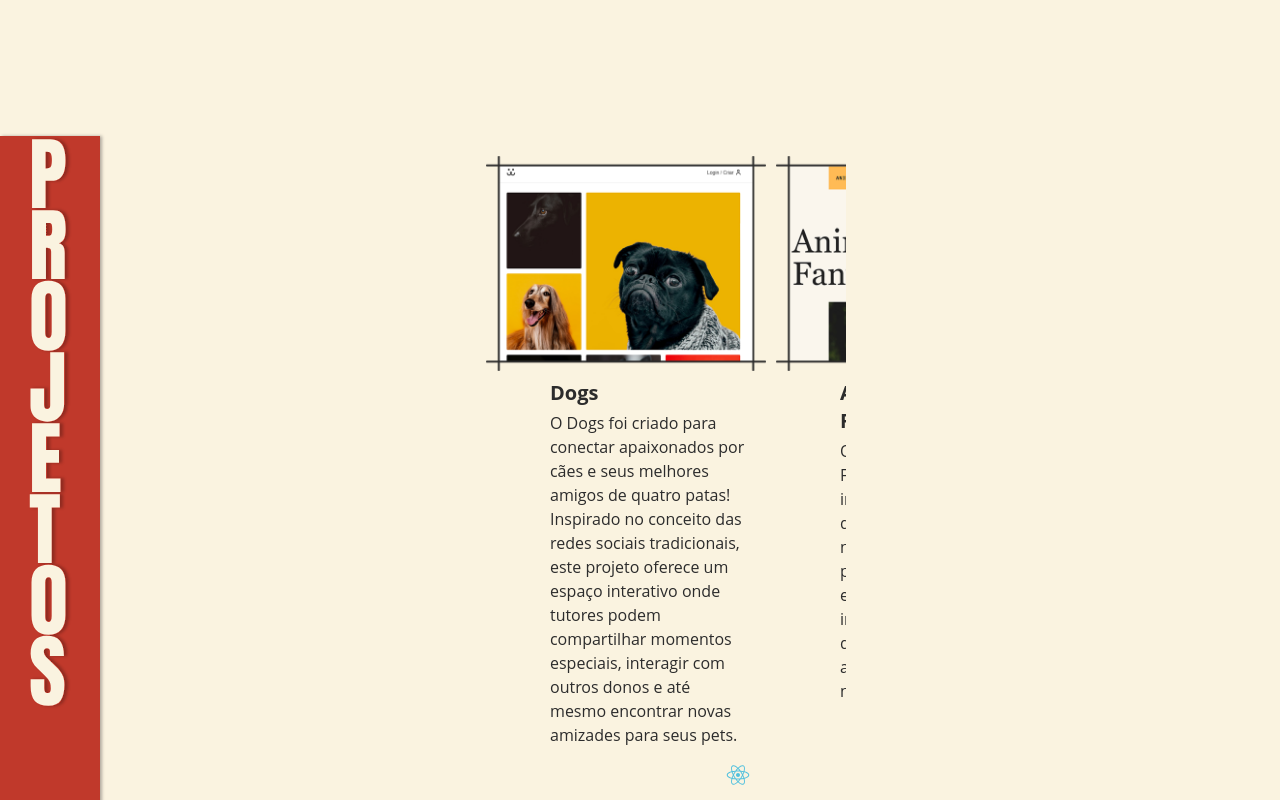
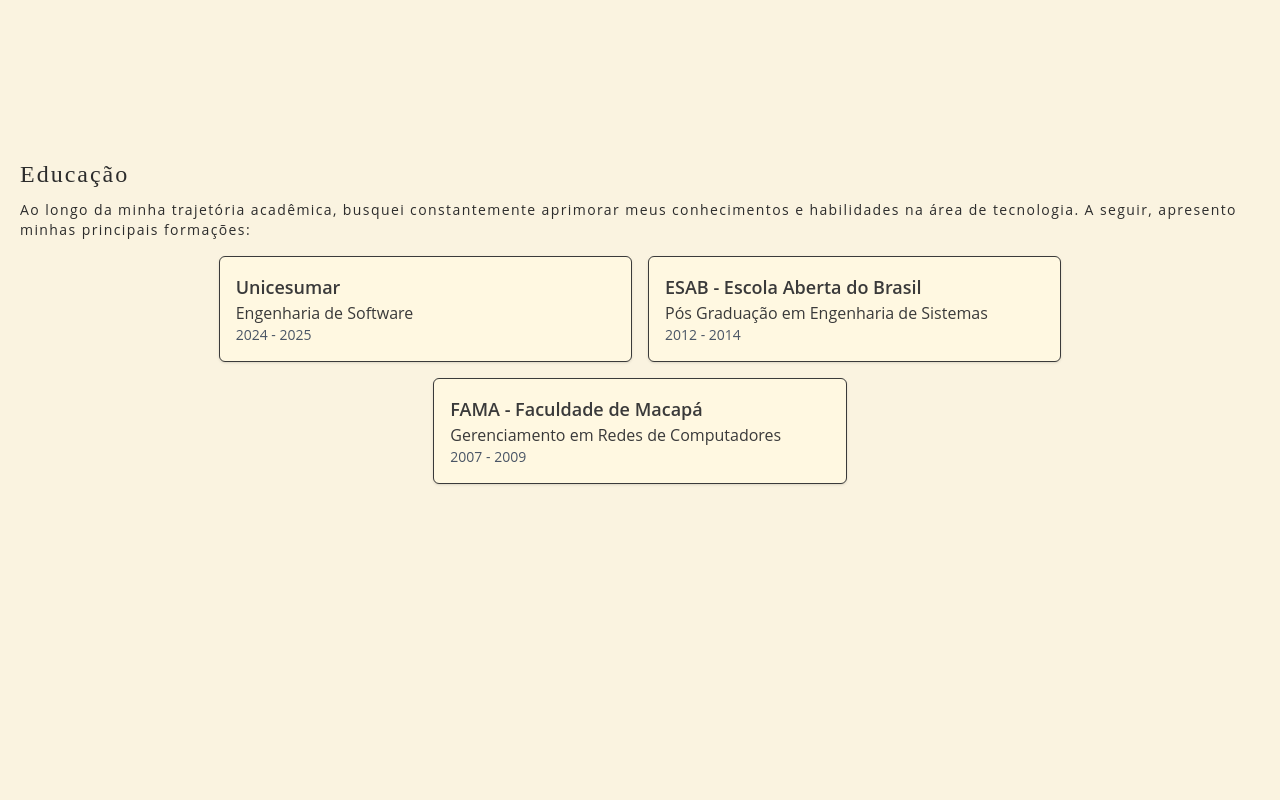
Before and after one commit to RNoleto/portfolio2025, a Vue app: page / in a window 1280 px wide. Shown: the part 1400-2200 px from the top of the page. Built offline with nearby package versions, Linux system fonts and the light colour scheme.

Commit message:
:tada: Página com informação sobre Educação

```diff
--- a/index.html
+++ b/index.html
@@ -3,7 +3,7 @@
   <head>
     <meta charset="UTF-8" />
     <!-- Icone no navegador -->
-    <link rel="icon" type="image/svg+xml" href="/vite.svg" />
+    <link rel="icon" type="image/svg+xml" href="/favicon16.png" />
     <meta name="viewport" content="width=device-width, initial-scale=1.0" />
     <link rel="stylesheet" href="/src/style.css">
     <title>RNoleto 2025</title>
--- a/src/App.vue
+++ b/src/App.vue
@@ -4,6 +4,7 @@
 // Páginas
 import Hero from './views/Hero.vue';
 import AboutMe from './views/AboutMe.vue';
+import Education from './views/Education.vue';
 import Projects from './views/Projects.vue';
 import Skills from './views/Skills.vue';
 import Courses from './views/Courses.vue';
@@ -14,6 +15,7 @@
   <main class="AppBody scroll-pt-16">
     <Hero/>
     <AboutMe />
+    <Education />
     <Projects />
     <Skills />
     <Courses />
--- a/src/components/Header.vue
+++ b/src/components/Header.vue
@@ -5,7 +5,7 @@
 
 <template>
     <header class="flex items-center justify-between py-3 px-5 bg-turquoise z-50 fixed w-full">
-        <p class="text-lightCream font-heading text-[16px]">RNoleto</p>
+        <p class="text-lightCream font-heading text-xl">RNoleto</p>
         <Navbar />
     </header>
 </template>
--- a/src/components/Navbar.vue
+++ b/src/components/Navbar.vue
@@ -64,6 +64,7 @@
       <ul class="flex flex-col gap-2 min-w-[120px] sm:flex-row sm:gap-4 sm:min-w-0">
         <a href="#home"><li @click="closeMenu" class="px-1 py-2 sm:px-4 sm:py-2">Home</li></a>
         <a href="#about"><li @click="closeMenu" class="px-1 py-2 sm:px-4 sm:py-2">Sobre mim</li></a>
+        <a href="#education"><li @click="closeMenu" class="px-1 py-2 sm:px-4 sm:py-2">Educação</li></a>
         <a href="#projects"><li @click="closeMenu" class="px-1 py-2 sm:px-4 sm:py-2">Projetos</li></a>
         <a href="#skills"><li @click="closeMenu" class="px-1 py-2 sm:px-4 sm:py-2">Habilidades</li></a>
         <a href="#courses"><li @click="closeMenu" class="px-1 py-2 sm:px-4 sm:py-2">Cursos</li></a>
--- a/src/views/Courses.vue
+++ b/src/views/Courses.vue
@@ -6,7 +6,7 @@
 <template>
   <section id="courses">
     <p class="title">Cursos</p>
-    <p class="font-detail text-lg mt-1">Ingressos dos cursos que participei.</p>
+    <p class="text-body mt-1">Ingressos dos cursos que participei.</p>
     <swiper
       slides-per-view="1.2"
       space-between="20"
--- /dev/null
+++ b/src/views/Education.vue
@@ -0,0 +1,36 @@
+<script setup>
+
+const educations = [
+    {
+        university: 'Unicesumar',
+        graduation: 'Engenharia de Software',
+        year: '2024 - 2025'
+    },
+    {
+        university: 'ESAB - Escola Aberta do Brasil',
+        graduation: 'Pós Graduação em Engenharia de Sistemas',
+        year: '2012 - 2014'
+    },
+    {
+        university: 'FAMA - Faculdade de Macapá',
+        graduation: 'Gerenciamento em Redes de Computadores',
+        year: '2007 - 2009'
+    }
+]
+</script>
+
+<template>
+    <section id="education">
+        <h1 class="title text-darkCream mb-2">Educação</h1>
+        <p class="text-body mb-4">
+            Ao longo da minha trajetória acadêmica, busquei constantemente aprimorar meus conhecimentos e habilidades na área de tecnologia. A seguir, apresento minhas principais formações:
+        </p>
+        <div class="flex flex-col text-darkText md:flex-row flex-wrap justify-center gap-4">
+            <div v-for="(education, index) in educations" :key="index" class="bg-lightCream p-4 border rounded-md shadow-sm w-full md:w-1/3">
+                <h2 class="text-lg font-semibold">{{ education.university }}</h2>
+                <p class="text-md">{{ education.graduation }}</p>
+                <p class="text-sm text-gray-600">{{ education.year }}</p>
+            </div>
+        </div>
+    </section>
+</template>
```
Also changed, not shown: public/favicon16.png (added), public/favicon32.png (added).
